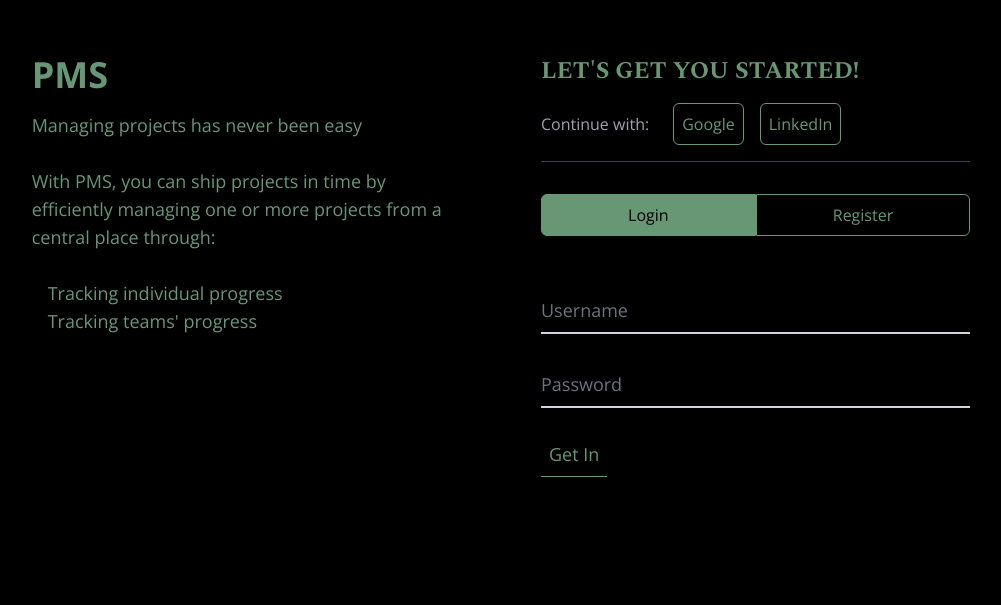
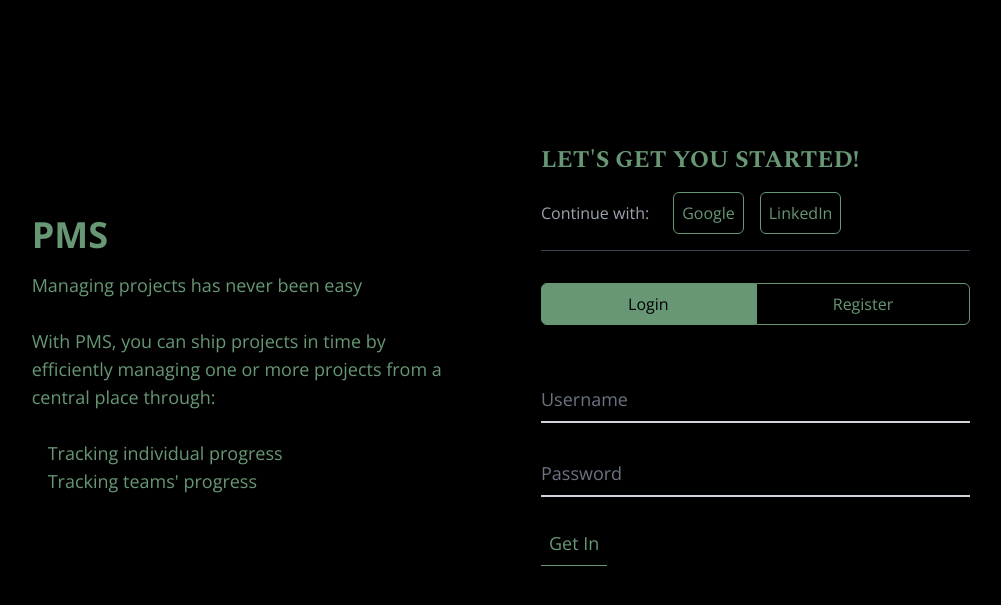
Before and after one commit to alain-kubwayo/pms, a React (Create React App) app: page / in a window 1280 px wide. Shown: the part 105-710 px from the top of the page, without its empty margins (139-1140 px from the left). Built offline with nearby package versions, Linux system fonts and the light colour scheme.

Commit message:
feat: center welcome page on larger screen

```diff
--- a/src/pages/Welcome.jsx
+++ b/src/pages/Welcome.jsx
@@ -13,8 +13,7 @@ const Welcome = () => {
     const handleRegisterButtonClick = () => setActiveTab("register");
 
     return (
-        <>
-            <div className="z-40 grid items-center w-full grid-cols-1 py-10 mx-auto text-white lg:items-start lg:pt-40 lg:h-screen lg:py-0 md:w-4/5 gap-y-10 lg:grid-cols-2 md:gap-x-20">
+        <div className="z-40 grid items-center w-full grid-cols-1 py-10 mx-auto text-white lg:items-center lg:pt-40 lg:h-screen md:w-4/5 gap-y-10 lg:grid-cols-2 md:gap-x-20">
             <Description />
             <div>
                 <Heading
@@ -55,7 +54,6 @@ const Welcome = () => {
                 </div>
             </div>
         </div>
-        </>
     );
 }
 
```
Lines whose indentation alone changed are shown as unchanged.
